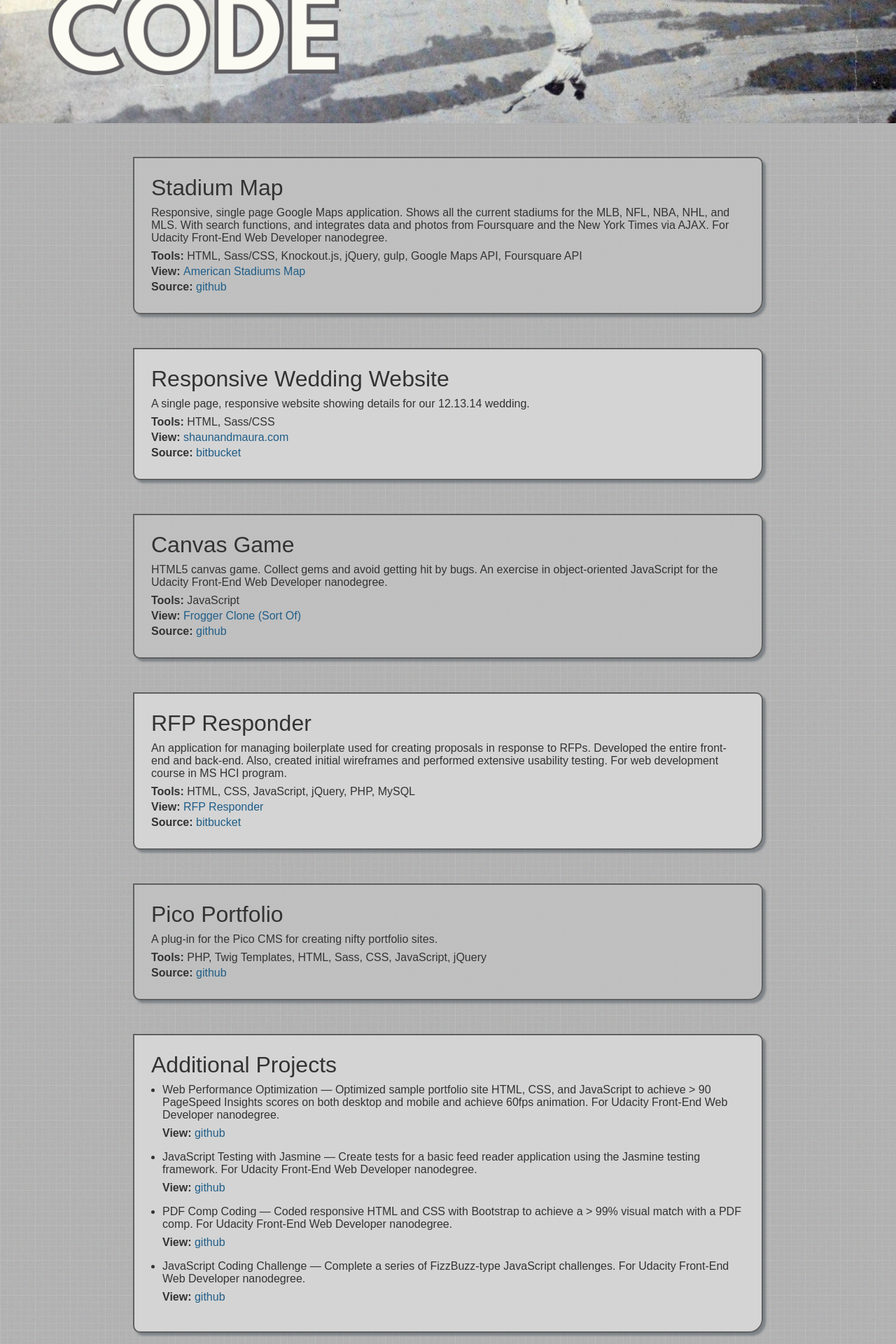
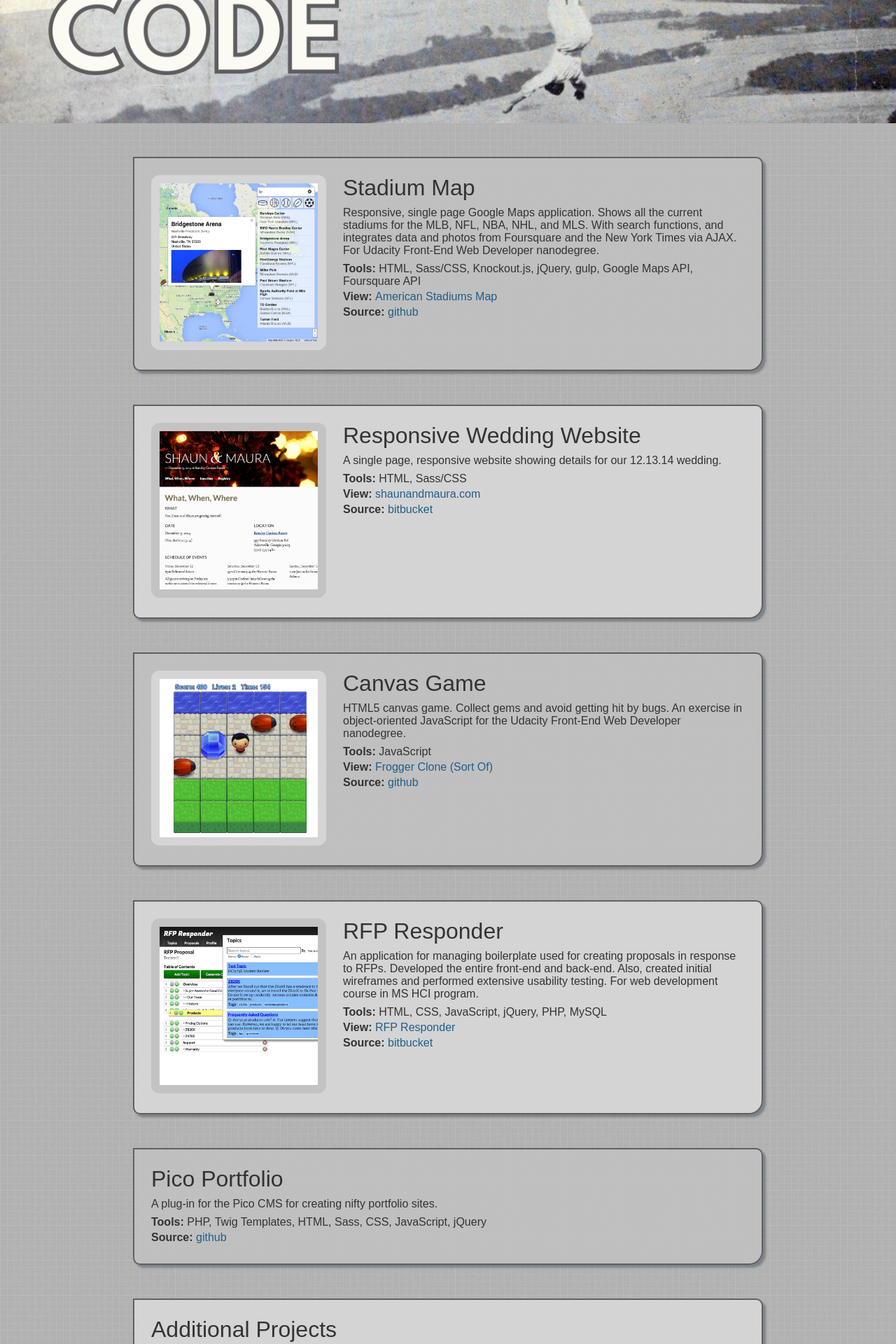
Before and after one commit to 6stringbeliever/6stringbeliever.github.io, a Jekyll site: the page built from index.html, in a window 1280 px wide. Shown: the part 400-2320 px from the top of the page at 70% size. Built offline with Jekyll 4.4.1, drawn with Linux system fonts in a browser that asks for light colours; nearby versions of some CDN libraries.

Commit message:
Update layout to include images

```diff
--- a/css/style.scss
+++ b/css/style.scss
@@ -107,14 +107,47 @@ footer {
   border-radius: 0 10px 20px 10px;
   -webkit-box-shadow: 4px 4px 3px rgba(71, 83, 94, 0.5);
           box-shadow: 4px 4px 3px rgba(71, 83, 94, 0.5);
+  &:after {
+    content: "";
+    display: table;
+    clear: both;
+  }
+  &:nth-child(odd) {
+    background-color: rgba(193, 193, 193, 0.9);
+    .project-screenshot {
+        border: 12px solid rgba(215, 215, 215, 0.92);
+    }
+  }
+
+  &:nth-child(even) {
+    background-color: rgba(215, 215, 215, 0.92);
+    .project-screenshot {
+        border: 12px solid rgba(193, 193, 193, 0.9);
+    }
+  }
 }
 
-.project:nth-child(odd) {
-  background-color: rgba(193, 193, 193, 0.9);
+.project-img {
+  @media screen and (min-width: 650px) {
+    float: left;
+  }
 }
 
-.project:nth-child(even) {
-  background-color: rgba(215, 215, 215, 0.92);
+.project-screenshot {
+  width: 400px;
+  height: 400px;
+  max-width: 100%;
+  border-radius: 12px;
+  margin: 0 auto;
+  @media screen and (min-width: 650px) {
+    max-width: 250px;
+    max-height: 250px;
+    margin-right: 24px;
+  }
+}
+
+.project-text {
+
 }
 
 .hdr-logo {
--- a/index.html
+++ b/index.html
@@ -4,11 +4,20 @@ layout: default
 
 {% for project in site.data.projects.projects %}
 <div class="project">
-  <h1>{{ project.name }}</h1>
-  <p>{{ project.description }}</p>
-  <p class="proj-info"><strong>Tools:</strong> {{ project.tools }}</p>
-  {% if project.projecturl.url != null %}<p class="proj-info"><strong>View:</strong> <a href="{{ project.projecturl.url }}">{{ project.projecturl.name }}</a></p>{% endif %}
-  {% if project.sourceurl.url != null %}<p class="proj-info"><strong>Source:</strong> <a href="{{ project.sourceurl.url }}">{{ project.sourceurl.name }}</a></p>{% endif %}
+  {% if project.images != empty %}
+    <div class="project-img">
+      {% if project.projecturl.url != null %}<a href="{{ project.projecturl.url }}">{% endif %}
+        <img src="img/{{ project.images.first }}" alt="Screenshot of project" class="project-screenshot">
+      {% if project.projecturl.url != null %}</a>{% endif %}
+    </div>
+  {% endif %}
+  <div class="project-text">
+    <h1>{{ project.name }}</h1>
+    <p>{{ project.description }}</p>
+    <p class="proj-info"><strong>Tools:</strong> {{ project.tools }}</p>
+    {% if project.projecturl.url != null %}<p class="proj-info"><strong>View:</strong> <a href="{{ project.projecturl.url }}">{{ project.projecturl.name }}</a></p>{% endif %}
+    {% if project.sourceurl.url != null %}<p class="proj-info"><strong>Source:</strong> <a href="{{ project.sourceurl.url }}">{{ project.sourceurl.name }}</a></p>{% endif %}
+  </div>
 </div>
 {% endfor %}
 
```
